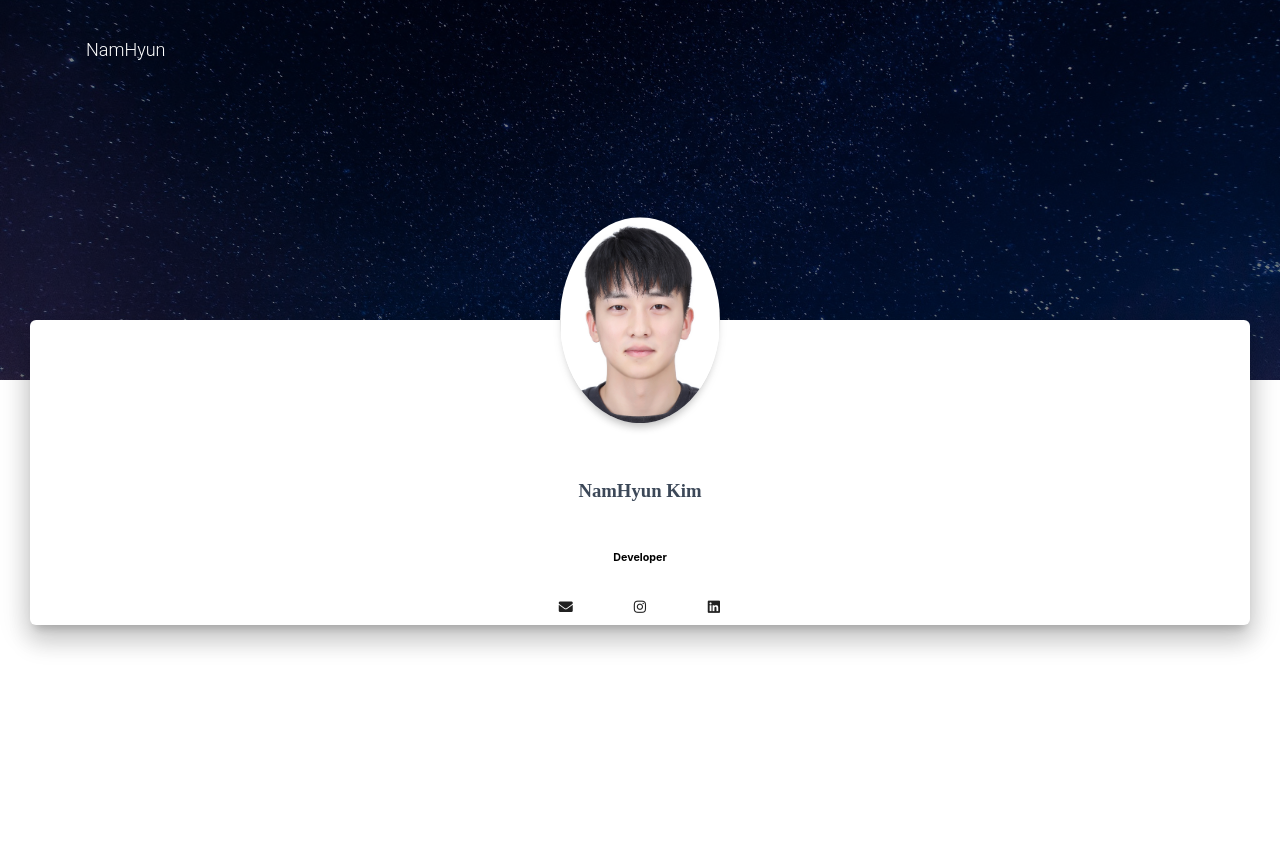
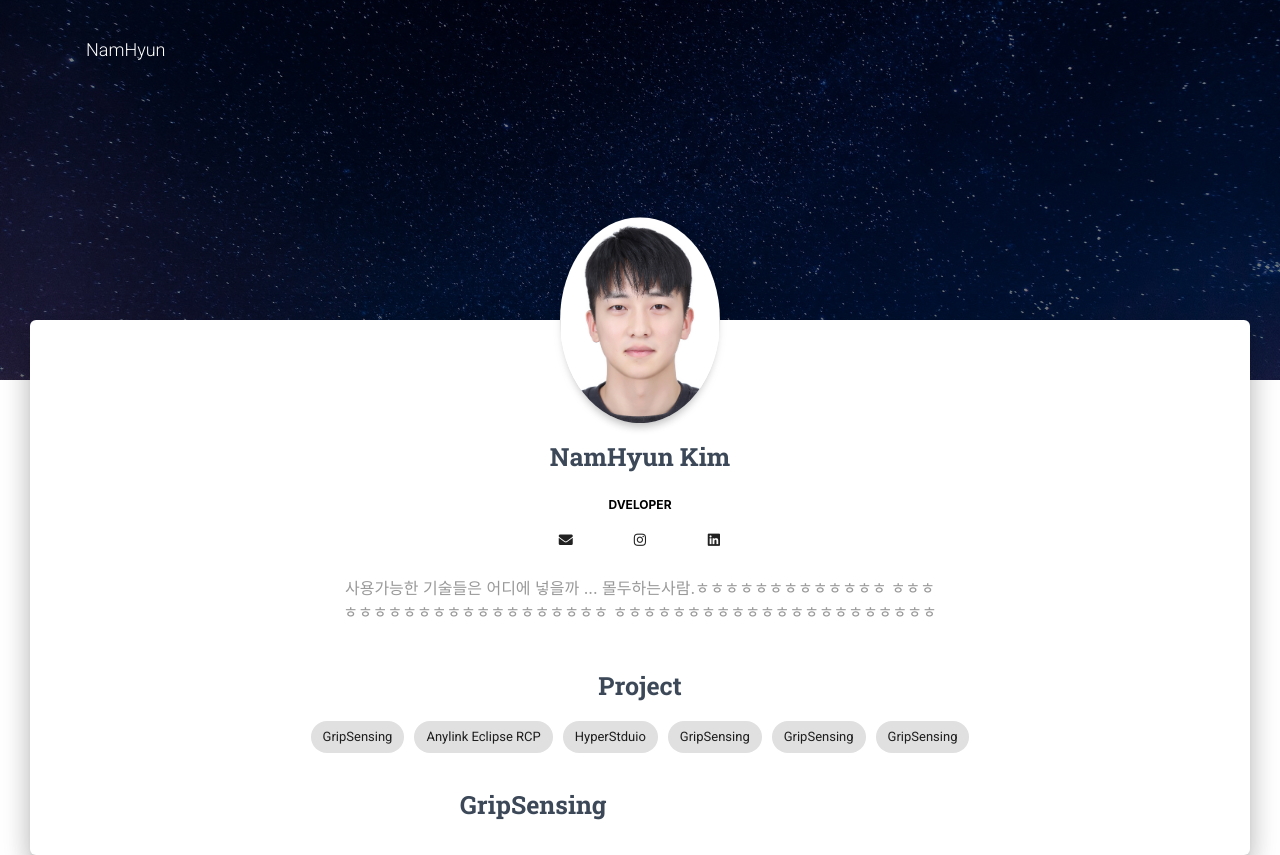
Before and after one commit to nnnnamhyun/SelfIntroduction, a React (Create React App) app in the folder self-introduction/: page / in a window 1280 px wide. Before the commit the page ends 800 px from the top, so only its background shows below. Built offline with nearby package versions, Linux system fonts and the light colour scheme.

Commit message:
Project 리스트 추가 및 폰트 추가

```diff
--- a/self-introduction/public/index.html
+++ b/self-introduction/public/index.html
@@ -19,6 +19,11 @@
       href="https://use.fontawesome.com/releases/v5.0.10/css/all.css"
       rel="stylesheet"
     />
+    <link
+    rel="stylesheet"
+    type="text/css"
+    href="https://fonts.googleapis.com/css?family=Roboto:300,400,500,700|Roboto+Slab:400,700|Material+Icons"
+  />
     <!--
       Notice the use of %PUBLIC_URL% in the tags above.
       It will be replaced with the URL of the `public` folder during the build.
--- a/self-introduction/src/component/introdunction/MainIntrodunction.tsx
+++ b/self-introduction/src/component/introdunction/MainIntrodunction.tsx
@@ -7,7 +7,8 @@ import GridContainer from '../Grid/GridContainer';
 import GridItem from '../Grid/GridItem';
 
 import profile from "../../assets/img/faces/namhyun.jpg";
-import { Button } from '@material-ui/core';
+import { Button, Chip } from '@material-ui/core';
+import GripSensing from './Project/GripSensing';
 
 const useStyles = makeStyles(theme => ({
   main: {
@@ -37,7 +38,7 @@ const useStyles = makeStyles(theme => ({
     paddingLeft: "15px",
     marginRight: "auto",
     marginLeft: "auto",
-    width: "100%",
+    paddingBottom : "20px", //임시
     "@media (min-width: 576px)": {
       maxWidth: "540px"
     },
@@ -61,7 +62,7 @@ const useStyles = makeStyles(theme => ({
     }
   },
   name: {
-    marginTop: "-80px"
+    marginTop: "-120px"
   },
   title: {
     color: "#3C4858",
@@ -72,7 +73,32 @@ const useStyles = makeStyles(theme => ({
     display: "inline-block",
     position: "relative",
     marginTop: "30px",
-    minHeight: "32px"
+    minHeight: "32px",
+    fontSize : "25px",
+  },
+  job : {
+    fontSize : "12px",
+    marginTop:"10px",
+    marginBottom : "10px"
+  },
+  description: {
+    margin: "1.071rem auto 0",
+    maxWidth: "600px",
+    color: "#999",
+    textAlign: "center"
+  },
+  chip : {
+    margin : "5px"
+  },
+  project: {
+    textAlign: "center",
+    width: "100%",
+    "& img": {
+      maxWidth: "160px",
+      width: "100%",
+      margin: "0 auto",
+      transform: "translate3d(0, -50%, 0)"
+    }
   },
   margin5: {
     margin: "5px"
@@ -99,6 +125,10 @@ export function MainIntrodunction(props : introdunctionProps) {
   );
   const { post } = props;
 
+  const handleProjectClick = ((event: React.MouseEvent<HTMLDivElement, MouseEvent>) => {
+    console.info(event.currentTarget);
+  });
+
   return (
     <div>
       <Header
@@ -118,14 +148,14 @@ export function MainIntrodunction(props : introdunctionProps) {
         <div>
           <div className={classes.container}>
             <GridContainer justify="center">
-            <GridItem xs={12} sm={12} md={6}>
+              <GridItem xs={12} sm={12} md={6}>
                 <div className={classes.profile}>
                   <div>
                     <img src={profile} alt="..." className={imageClasses} />
                   </div>
                   <div className={classes.name}>
                     <h3 className={classes.title}>NamHyun Kim</h3>
-                    <h6>Developer</h6>
+                    <h6 className={classes.job}> DVELOPER</h6>
                     <Button className={classes.margin5}>
                       <i className={"fas fa-envelope"} />
                     </Button>
@@ -140,6 +170,34 @@ export function MainIntrodunction(props : introdunctionProps) {
               </GridItem>
 
             </GridContainer>
+            <div className={classes.description}>
+              <p>
+                사용가능한 기술들은 어디에 넣을까 ...
+                몰두하는사람.ㅎㅎㅎㅎㅎㅎㅎㅎㅎㅎㅎㅎㅎ
+                ㅎㅎㅎㅎㅎㅎㅎㅎㅎㅎㅎㅎㅎㅎㅎㅎㅎㅎㅎㅎㅎ
+                ㅎㅎㅎㅎㅎㅎㅎㅎㅎㅎㅎㅎㅎㅎㅎㅎㅎㅎㅎㅎㅎㅎ{" "}
+              </p>
+            </div>
+
+            <GridContainer justify="center">
+              <GridItem xs={12} sm={12}>
+              <div className={classes.project}>
+                <h3 className={classes.title}>Project</h3>
+                <div>
+                  <Chip className={classes.chip} label="GripSensing" onClick={handleProjectClick} />
+                  <Chip className={classes.chip} label="Anylink Eclipse RCP" onClick={handleProjectClick}/>
+                  <Chip className={classes.chip} label="HyperStduio" onClick={handleProjectClick}/>
+                  <Chip className={classes.chip} label="GripSensing" onClick={handleProjectClick}/>
+                  <Chip className={classes.chip} label="GripSensing" onClick={handleProjectClick}/>
+                  <Chip className={classes.chip} label="GripSensing" onClick={handleProjectClick}/>
+                </div>
+              </div>
+
+              <GripSensing/>
+              </GridItem>
+
+            </GridContainer>
+
 
           </div>
 
--- /dev/null
+++ b/self-introduction/src/component/introdunction/Project/GripSensing.tsx
@@ -0,0 +1,34 @@
+import React, { ReactNode } from 'react';
+import { makeStyles } from '@material-ui/core/styles';
+import GridContainer from '../../Grid/GridContainer';
+import GridItem from '../../Grid/GridItem';
+
+
+
+
+const useStyles = makeStyles({
+    title: {
+        color: "#3C4858",
+        margin: "1.75rem 0 0.875rem",
+        textDecoration: "none",
+        fontWeight: 700,
+        fontFamily: `"Roboto Slab", "Times New Roman", serif`,
+        display: "inline-block",
+        position: "relative",
+        marginTop: "30px",
+        minHeight: "32px",
+        fontSize : "25px",
+      }
+});
+
+
+export default function GripSensing(props: any) {
+    const classes = useStyles();
+    return (
+        <GridContainer justify="center">
+            <GridItem xs={12} sm={12} md={4}>
+                <h3 className={classes.title}>GripSensing</h3>
+            </GridItem>
+        </GridContainer>
+    );
+}
```
